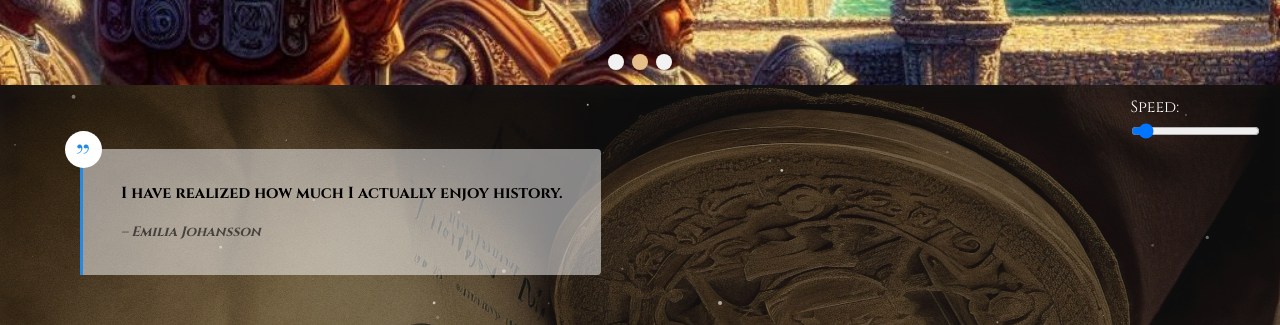
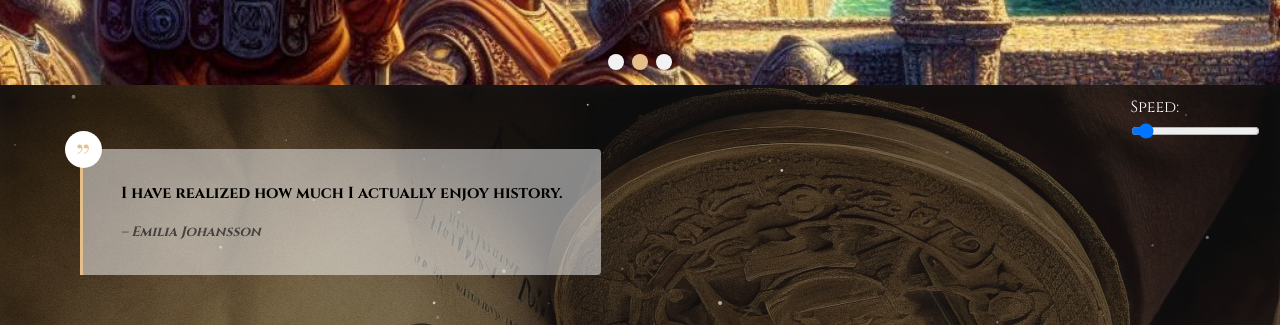
Before and after one commit to Isebring/Emilia-s-Summative-Assessment, a React (Vite) app: page / in a window 1280 px wide. Shown: the part 960-1285 px from the top of the page. Built offline with nearby package versions, Linux system fonts and the light colour scheme.

Commit message:
quick fix

```diff
--- a/src/components/BlockQuote.tsx
+++ b/src/components/BlockQuote.tsx
@@ -13,7 +13,7 @@ function Quote({ style }: QuoteProps) {
     <Blockquote
       className="title"
       iconSize={37}
-      color="blue"
+      color="#e6be8a"
       cite="– Emilia Johansson"
       icon={icon}
       mt="xl"
--- a/src/components/Timeline.tsx
+++ b/src/components/Timeline.tsx
@@ -153,7 +153,7 @@ const HistoricalTimeline: React.FC = () => {
           top: "2rem",
           left: "5rem",
           fontWeight: "600",
-          zIndex: 10,
+          zIndex: 5,
           background: "#ffffff81",
         }}
       />
@@ -172,7 +172,7 @@ const HistoricalTimeline: React.FC = () => {
           position: "absolute",
           top: "10px",
           right: "101px",
-          zIndex: 20,
+          zIndex: 5,
           color: "#fff",
         }}
       >
@@ -190,7 +190,8 @@ const HistoricalTimeline: React.FC = () => {
           position: "absolute",
           top: "38px",
           right: "20px",
-          zIndex: 20,
+          zIndex: 5,
+          color: "#e6be8a",
         }}
       />
     </div>
```
